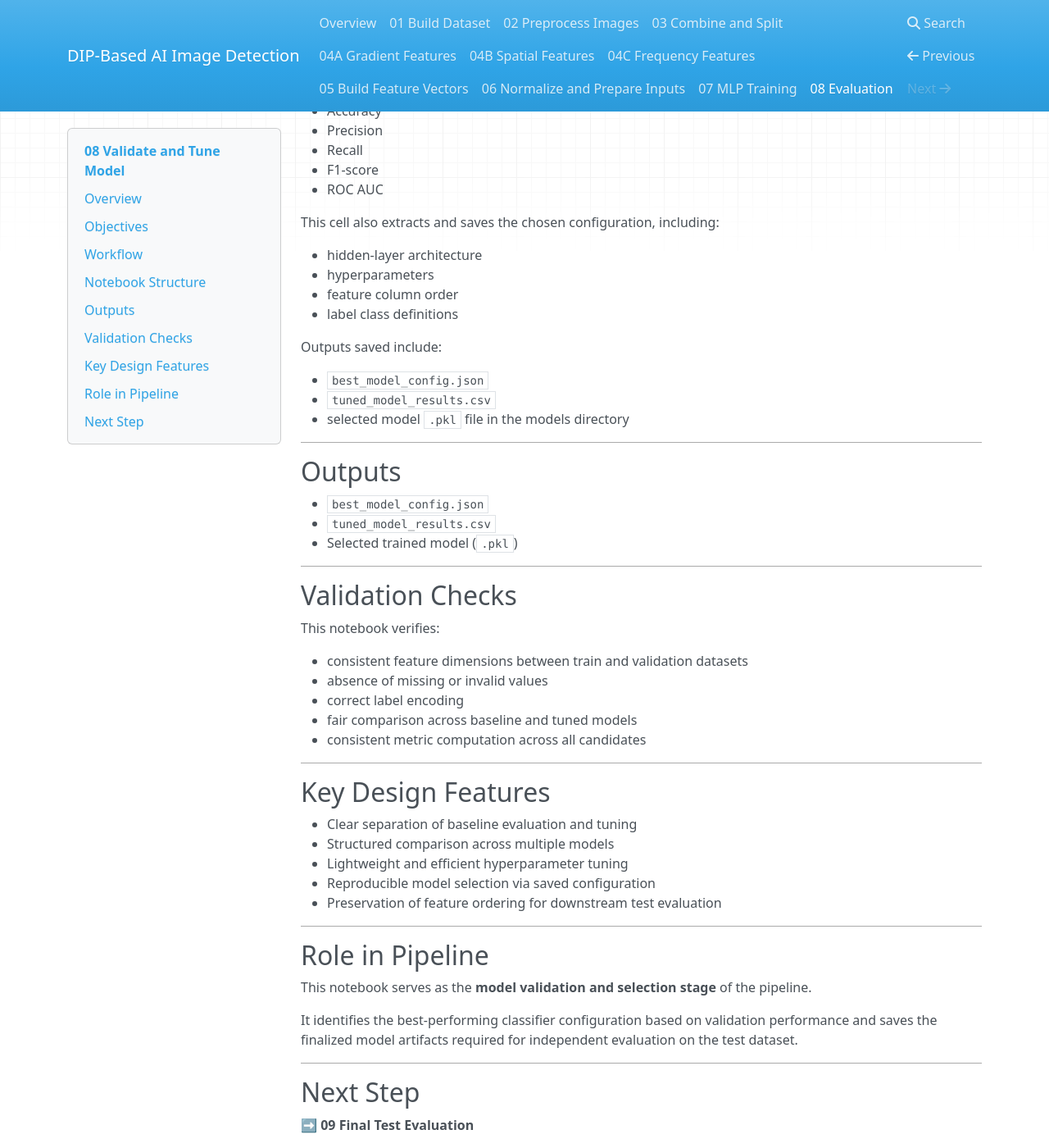
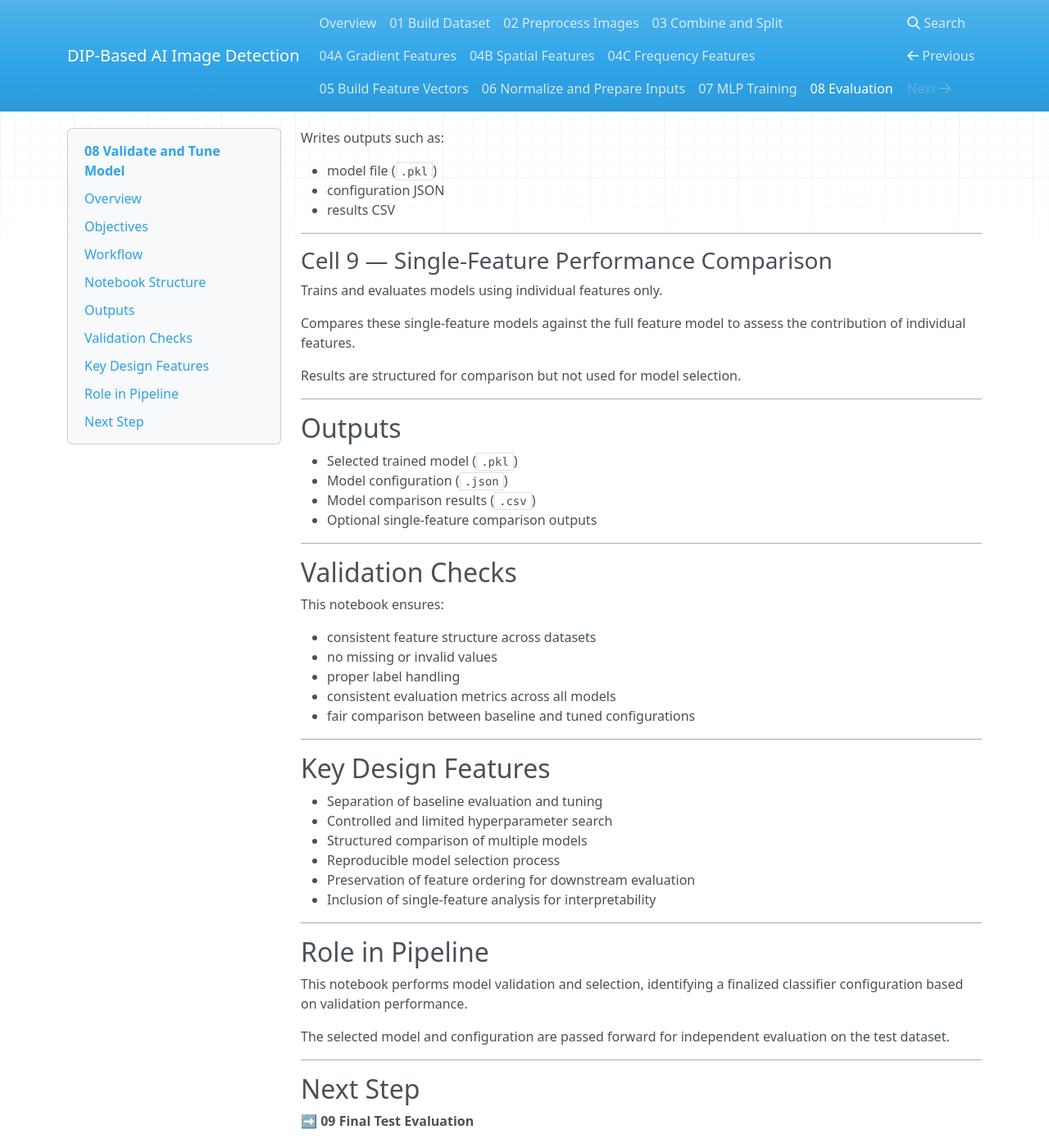
Before and after one commit to pgailinas/dip-ai-image-detection, an MkDocs documentation site: the page built from docs/08_Validate_and_Tune_Model.md, in a window 1280 px wide and 1400 px high, scrolled down 2705 px. Shown: the whole window at 82% size. Built offline with MkDocs 1.6.1, drawn with Linux system fonts in a browser that asks for light colours; nearby versions of some CDN libraries; some of the changed text lies outside the part shown.

Commit message:
Add files via upload

```diff
--- a/docs/08_Validate_and_Tune_Model.md
+++ b/docs/08_Validate_and_Tune_Model.md
@@ -6,9 +6,9 @@
 
 ## Overview
 
-This notebook validates baseline Multi-Layer Perceptron (MLP) models and performs limited hyperparameter tuning to identify the best-performing classifier configuration before final test evaluation.
+This notebook validates baseline Multi-Layer Perceptron (MLP) models and performs limited hyperparameter tuning to identify an optimal classifier configuration prior to final testing.
 
-It serves as the model selection stage of the pipeline, using the validation dataset to compare baseline and tuned models in a controlled and reproducible manner.
+It also includes a controlled comparison between full feature models and single-feature models to evaluate the contribution of individual DIP features.
 
 ---
 
@@ -16,24 +16,27 @@ It serves as the model selection stage of the pipeline, using the validation dat
 
 * Load prepared training and validation datasets
 * Load baseline trained MLP models
-* Evaluate baseline validation performance
+* Evaluate baseline model performance
 * Define a limited hyperparameter tuning space
 * Train and evaluate tuned models
-* Compare all candidate models
-* Select and save the best overall model configuration
+* Compare baseline and tuned models
+* Select and save the best model configuration
+* Compare full-feature models against single-feature models
 
 ---
 
 ## Workflow
 
-1. Load normalized training and validation datasets
-2. Perform consistency and sanity checks
-3. Load baseline models from Notebook 07
-4. Evaluate baseline model performance
+1. Load normalized datasets
+2. Perform sanity checks
+3. Load baseline models
+4. Evaluate baseline performance
 5. Define tuning configurations
-6. Train and evaluate tuned models
-7. Combine and compare results
-8. Select best model and save configuration
+6. Train tuned models
+7. Evaluate tuned models
+8. Combine and compare results
+9. Select and save best model
+10. Perform single-feature comparison
 
 ---
 
@@ -41,7 +44,9 @@ It serves as the model selection stage of the pipeline, using the validation dat
 
 ### Cell 0 — Notebook Summary
 
-Describes the purpose of validation and tuning, defines the role of the notebook in the overall pipeline, and lists the expected inputs and outputs.
+Defines the purpose of validation and tuning, describes inputs and outputs, and places the notebook within the overall pipeline.
+
+---
 
 ### Cell 1 — Imports
 
@@ -53,129 +58,134 @@ Loads required libraries, including:
 * sklearn metrics
 * sklearn `MLPClassifier`
 
+---
+
 ### Cell 2 — Load Data
 
-Loads the prepared training and validation datasets, separates features and labels, and confirms expected dataset shapes:
+Loads the training and validation datasets, separates feature matrices and labels, and confirms dataset structure.
 
-* Train: (8400, 26)
-* Validation: (1800, 26)
+---
 
 ### Cell 3 — Sanity Checks
 
-Verifies that:
+Verifies:
 
-* training and validation feature columns match
-* there are no missing values
-* label encoding is correct
+* matching feature columns between datasets
+* absence of missing values
+* correct label encoding
 
-This cell ensures both datasets are ready for fair model comparison.
+Ensures datasets are consistent and suitable for evaluation.
+
+---
 
 ### Cell 4 — Load Baseline Models
 
-Loads the baseline MLP models saved in Notebook 07.
-These models differ primarily by architecture (for example, small, medium, and large network sizes) and are checked for successful loading.
+Loads previously trained MLP models from Notebook 07 and confirms successful loading.
+
+---
 
 ### Cell 5 — Evaluate Baseline Models
 
-Runs each baseline model on the validation dataset and computes performance metrics, including:
+Runs baseline models on the validation dataset and computes standard classification metrics.
 
-* Accuracy
-* Precision
-* Recall
-* F1-score
-* ROC AUC (optional/when available)
+Stores results in a structured format for comparison.
 
-Results are stored in a structured format for later comparison.
+---
 
 ### Cell 6 — Define Tuning Configurations
 
-Defines the limited hyperparameter search space used for tuning.
-This includes selected variations of:
+Defines a limited set of hyperparameter variations, including:
 
-* hidden layer sizes
+* hidden layer configurations
 * regularization strength (`alpha`)
-* early stopping option
+* early stopping settings
 
-The search space is intentionally kept small to limit complexity and runtime.
+This forms the search space for model tuning.
+
+---
 
 ### Cell 7 — Train and Evaluate Tuned Models
 
-Trains new MLP models using the tuning configurations defined in Cell 6, then evaluates each tuned model on the validation dataset.
-For each model, it computes:
+Trains new MLP models using the configurations defined in Cell 6 and evaluates them on the validation dataset.
 
-* Accuracy
-* Precision
-* Recall
-* F1-score
-* ROC AUC
+Stores performance metrics for each model.
 
-The resulting metrics are stored in a structured DataFrame for comparison.
+---
 
 ### Cell 7 (continued) — Combine Results
 
-Merges the baseline and tuned model results into a single comparison table.
-This combined table is sorted by validation accuracy so that the top-performing model can be identified clearly.
+Merges baseline and tuned model results into a single comparison table.
+
+Sorts models by performance metric to enable consistent selection.
+
+---
 
 ### Cell 8 — Select Best Model and Save Configuration
 
-Selects the best-performing model from the combined results and reports its key validation metrics:
+Selects the best-performing model based on validation results.
 
-* Accuracy
-* Precision
-* Recall
-* F1-score
-* ROC AUC
+Extracts and saves:
 
-This cell also extracts and saves the chosen configuration, including:
-
-* hidden-layer architecture
+* model architecture
 * hyperparameters
-* feature column order
+* feature column ordering
 * label class definitions
 
-Outputs saved include:
+Writes outputs such as:
 
-* `best_model_config.json`
-* `tuned_model_results.csv`
-* selected model `.pkl` file in the models directory
+* model file (`.pkl`)
+* configuration JSON
+* results CSV
+
+---
+
+### Cell 9 — Single-Feature Performance Comparison
+
+Trains and evaluates models using individual features only.
+
+Compares these single-feature models against the full feature model to assess the contribution of individual features.
+
+Results are structured for comparison but not used for model selection.
 
 ---
 
 ## Outputs
 
-* `best_model_config.json`
-* `tuned_model_results.csv`
 * Selected trained model (`.pkl`)
+* Model configuration (`.json`)
+* Model comparison results (`.csv`)
+* Optional single-feature comparison outputs
 
 ---
 
 ## Validation Checks
 
-This notebook verifies:
+This notebook ensures:
 
-* consistent feature dimensions between train and validation datasets
-* absence of missing or invalid values
-* correct label encoding
-* fair comparison across baseline and tuned models
-* consistent metric computation across all candidates
+* consistent feature structure across datasets
+* no missing or invalid values
+* proper label handling
+* consistent evaluation metrics across all models
+* fair comparison between baseline and tuned configurations
 
 ---
 
 ## Key Design Features
 
-* Clear separation of baseline evaluation and tuning
-* Structured comparison across multiple models
-* Lightweight and efficient hyperparameter tuning
-* Reproducible model selection via saved configuration
-* Preservation of feature ordering for downstream test evaluation
+* Separation of baseline evaluation and tuning
+* Controlled and limited hyperparameter search
+* Structured comparison of multiple models
+* Reproducible model selection process
+* Preservation of feature ordering for downstream evaluation
+* Inclusion of single-feature analysis for interpretability
 
 ---
 
 ## Role in Pipeline
 
-This notebook serves as the **model validation and selection stage** of the pipeline.
+This notebook performs model validation and selection, identifying a finalized classifier configuration based on validation performance.
 
-It identifies the best-performing classifier configuration based on validation performance and saves the finalized model artifacts required for independent evaluation on the test dataset.
+The selected model and configuration are passed forward for independent evaluation on the test dataset.
 
 ---
 
```
